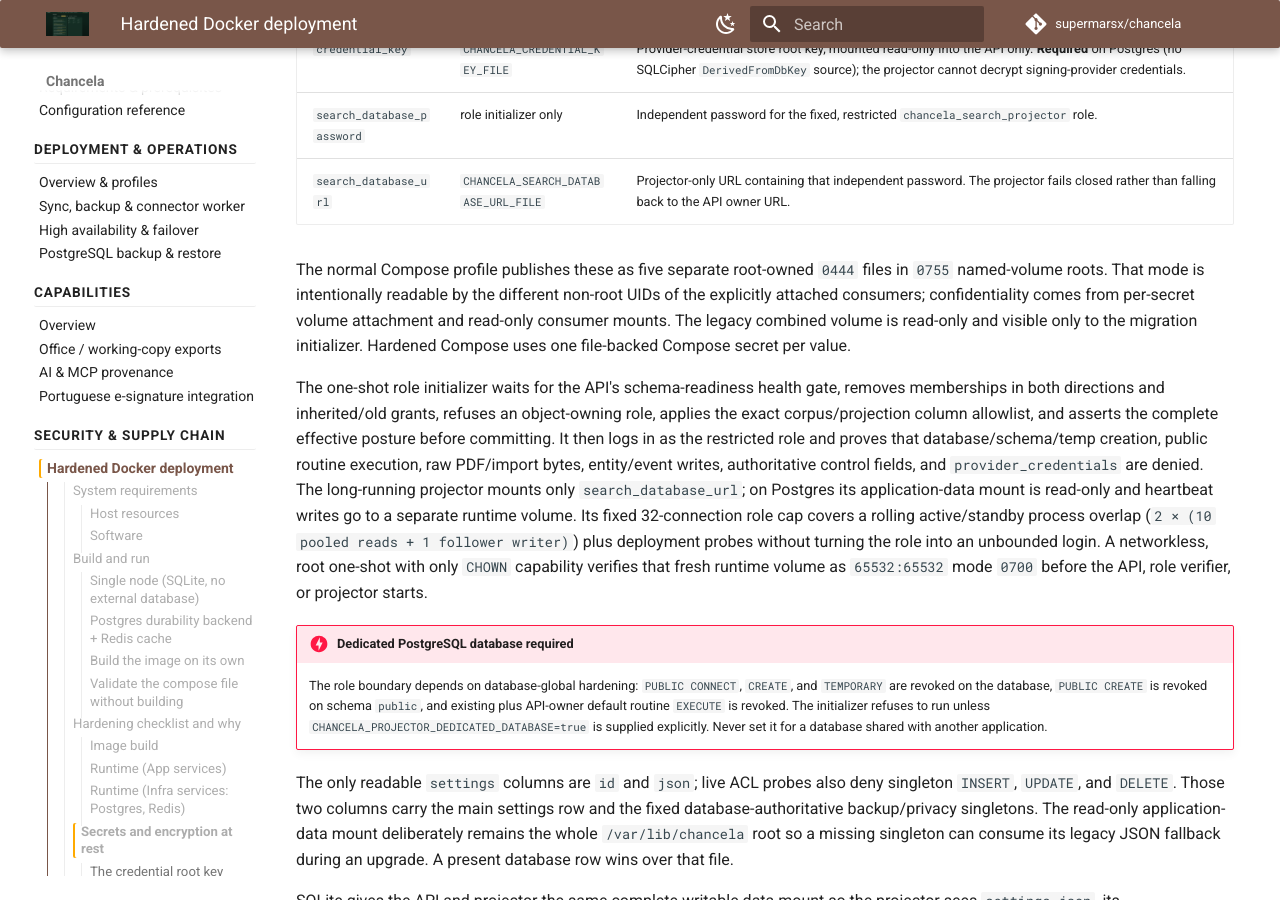
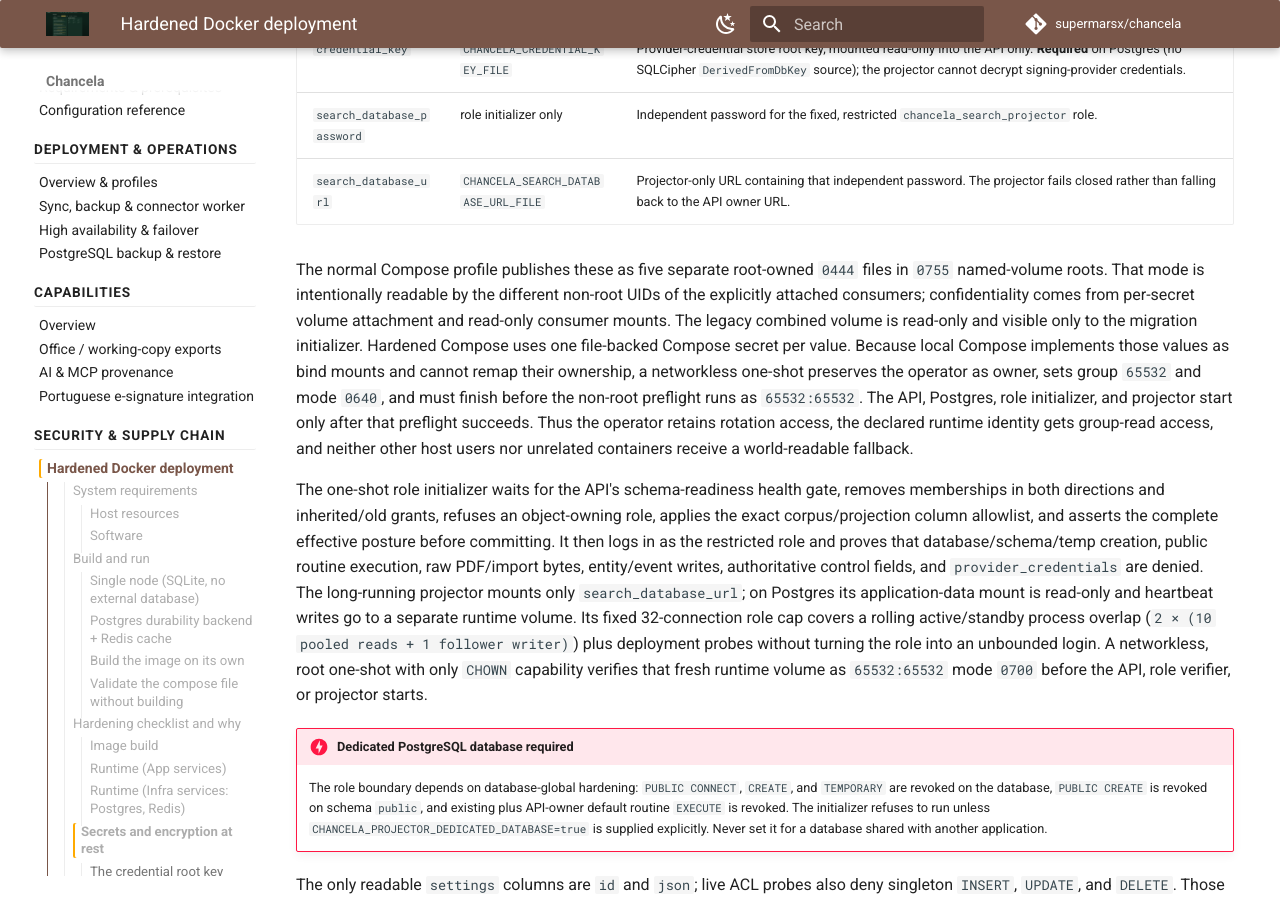
Before and after one commit to supermarsx/chancela, an MkDocs documentation site: the page built from docs/security/hardened-docker.md, in a window 1280 px wide and 900 px high, scrolled down 5172 px. Built offline with MkDocs 1.6.1 and Material for MkDocs 9.7.7, drawn with Linux system fonts in a browser that asks for light colours; comment, search, counter and statistics services are not loaded.

Commit message:
fix(docker): prepare hardened secrets for nonroot consumers

```diff
--- a/docs/security/hardened-docker.md
+++ b/docs/security/hardened-docker.md
@@ -257,6 +257,13 @@ different non-root UIDs of the explicitly attached consumers; confidentiality
 comes from per-secret volume attachment and read-only consumer mounts. The
 legacy combined volume is read-only and visible only to the migration
 initializer. Hardened Compose uses one file-backed Compose secret per value.
+Because local Compose implements those values as bind mounts and cannot remap
+their ownership, a networkless one-shot preserves the operator as owner, sets
+group `65532` and mode `0640`, and must finish before the non-root preflight
+runs as `65532:65532`. The API, Postgres, role initializer, and projector start
+only after that preflight succeeds. Thus the operator retains rotation access,
+the declared runtime identity gets group-read access, and neither other host
+users nor unrelated containers receive a world-readable fallback.
 
 The one-shot role initializer waits for the API's schema-readiness health gate,
 removes memberships in both directions and inherited/old grants, refuses an
```
Also changed, not shown: docker-compose.hardened.yml (+47 -9 lines), 5 other files.
